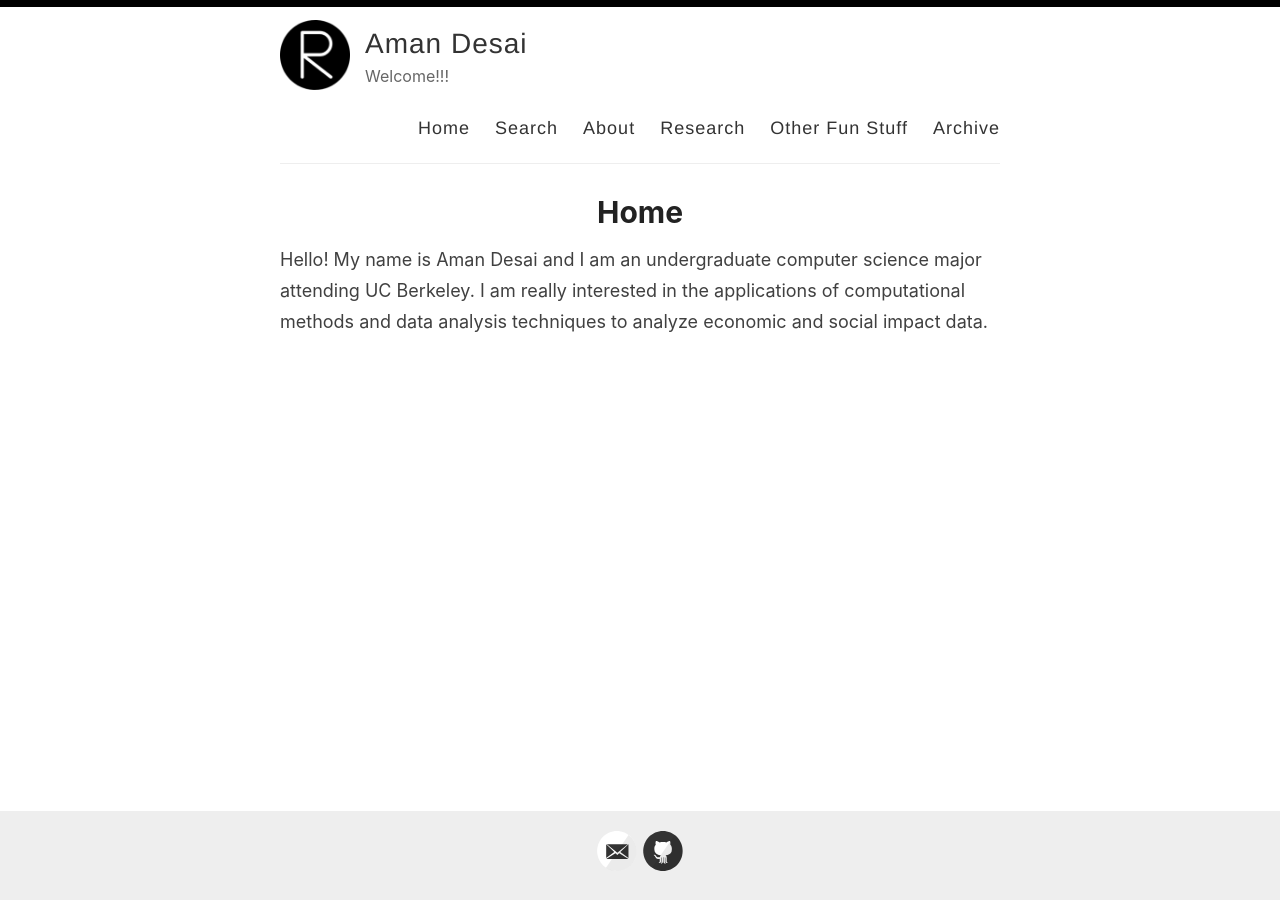
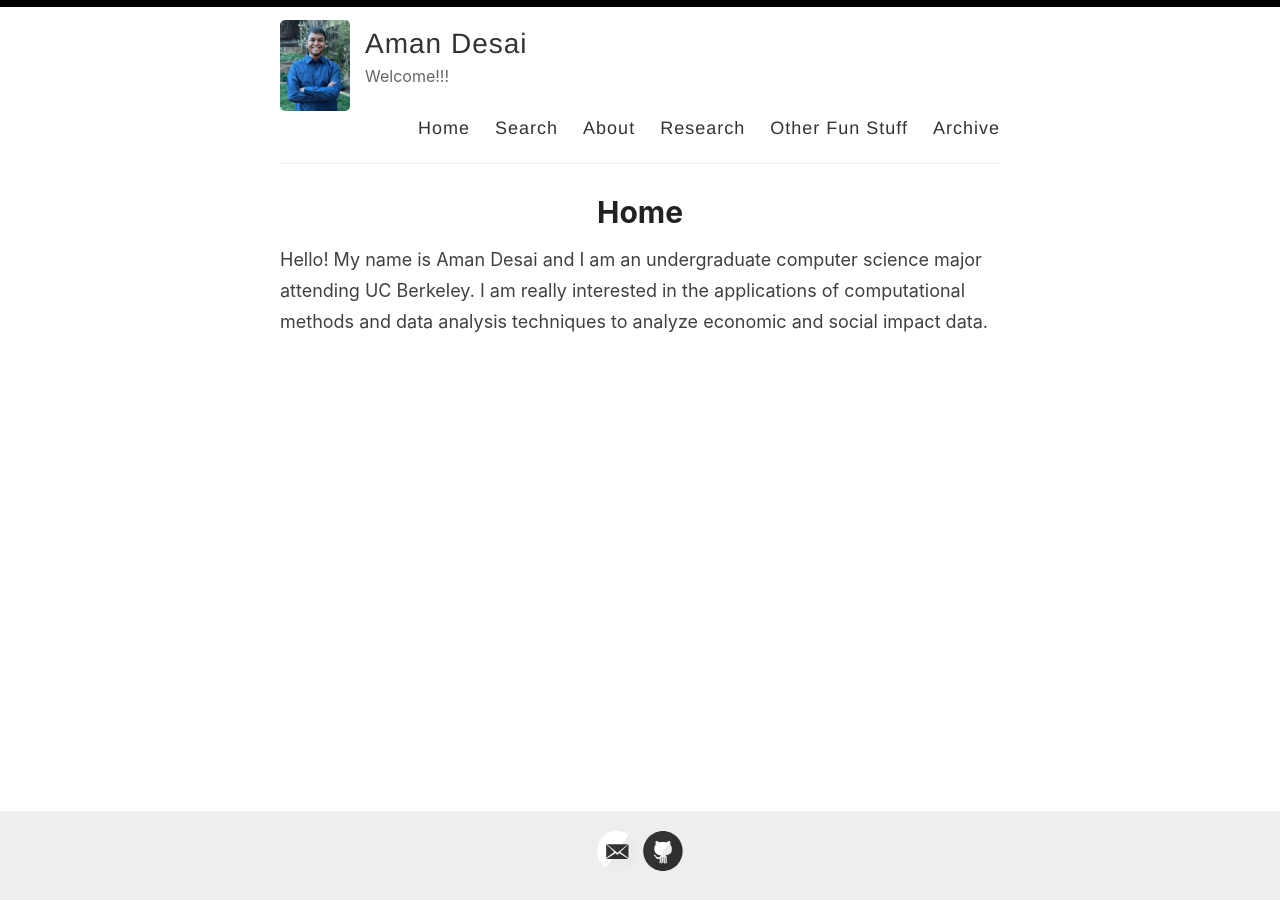
Before and after one commit to AmanDesai-coder/AmanDesai-coder.github.io, a Jekyll site: the page built from index.md, in a window 1280 px wide. Built offline with Jekyll 4.4.1, drawn with Linux system fonts in a browser that asks for light colours; the list of posts is cut into pages by our own code.

Commit message:
Update _config.yml

```diff
--- a/_config.yml
+++ b/_config.yml
@@ -9,7 +9,7 @@ name: Aman Desai
 description: Welcome!!!
 
 # URL of your avatar or profile pic (you could use your GitHub profile pic)
-avatar: /images/reverie.png
+avatar: /images/aman.jpg
 
 #
 # Flags below are optional
```
